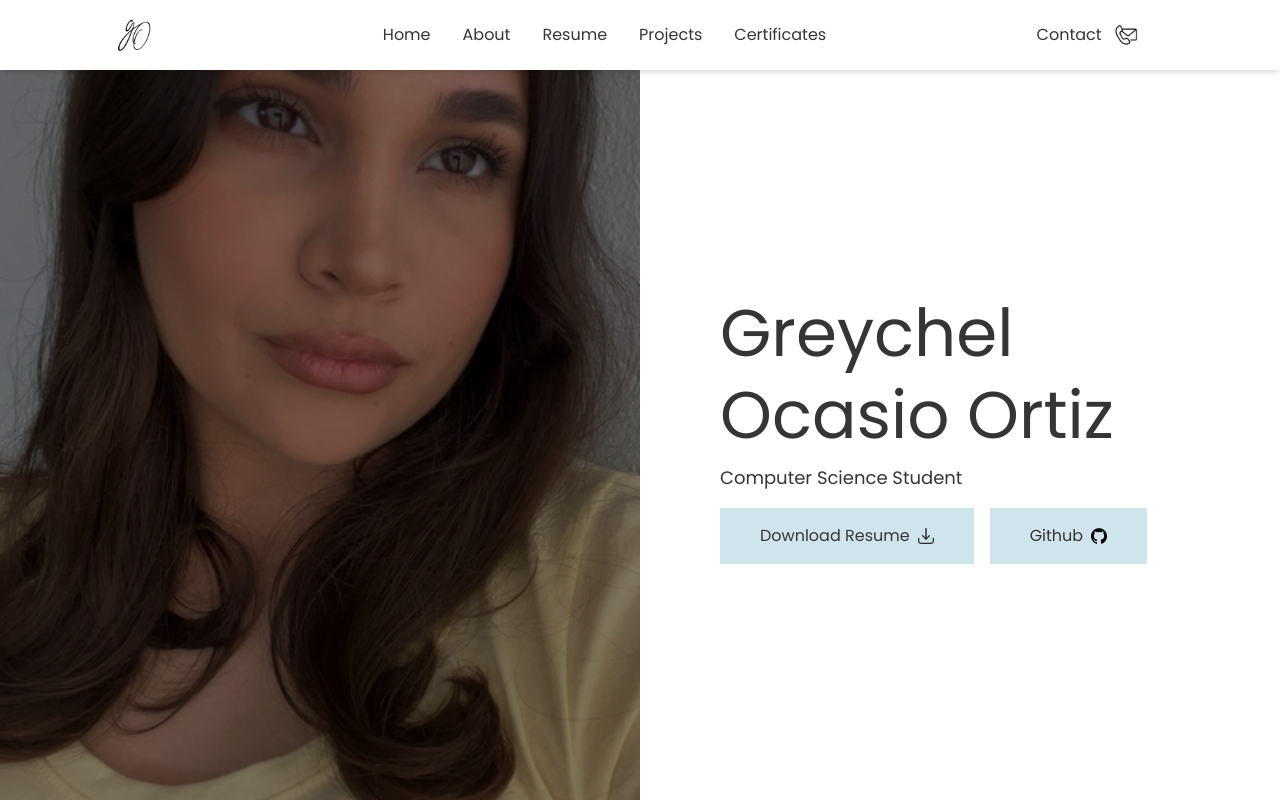
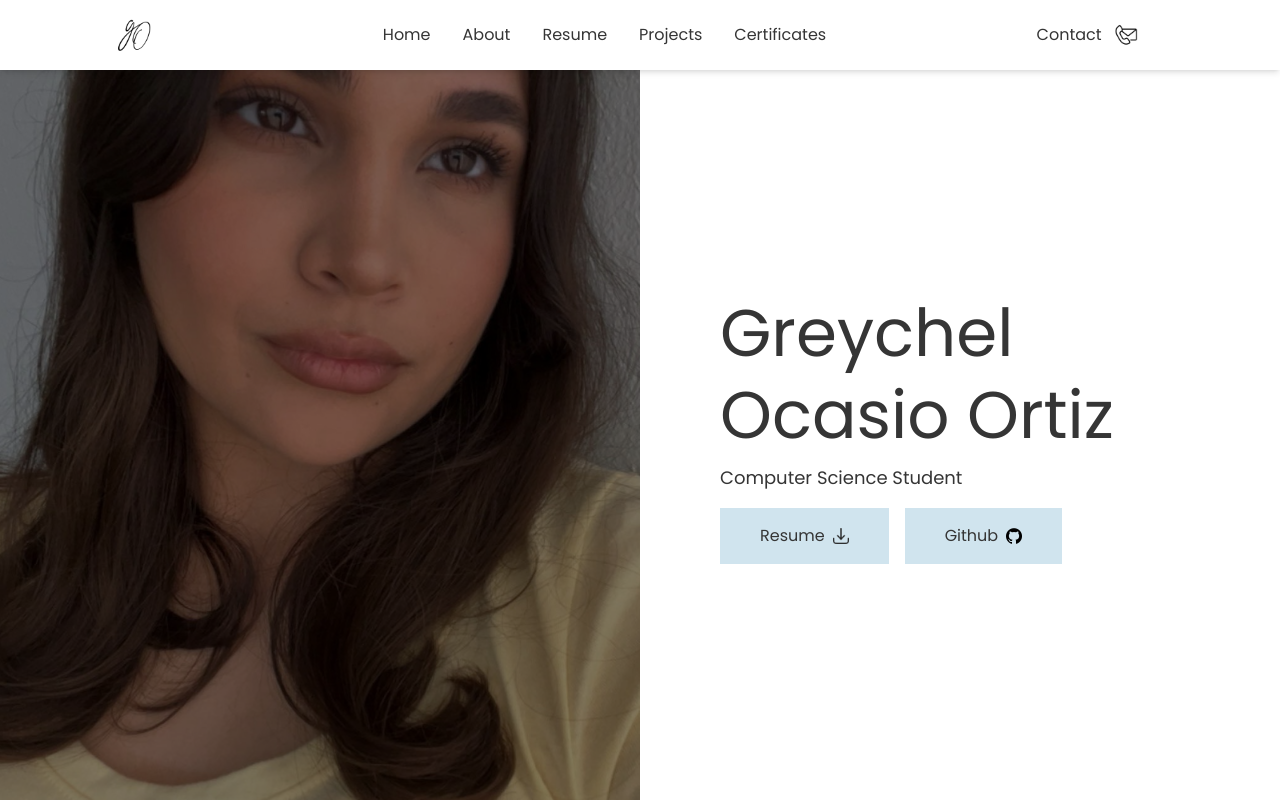
Before and after one commit to gr3yys/gooo-portfolio, a Next.js app: page / in a window 1280 px wide. Shown: the top 800 px of the page. Built offline with nearby package versions, Linux system fonts and the light colour scheme.

Commit message:
Changed resume button text.

```diff
--- a/app/components/Header.jsx
+++ b/app/components/Header.jsx
@@ -7,15 +7,14 @@ const intro = {
     name: 'Greychel',
     last: 'Ocasio Ortiz',
     ocupation: 'Computer Science Student',
-    btn: 'Download Resume',
-    btnM: 'Resume',
+    btn: 'Resume',
     icon: assets.download_icon,
     alt: 'Download icon',
   },
 };
 
 const Header = () => {
-  const { name, last, ocupation, btn, btnM, icon, alt } = intro.items;
+  const { name, last, ocupation, btn, icon, alt } = intro.items;
 
   return (
     <div className="w-screen h-screen pt-16 flex flex-col md:flex-row relative overflow-hidden">
@@ -45,7 +44,7 @@ const Header = () => {
                 download
                 className="px-8 py-3  bg-[#d0e4ee] flex items-center gap-2 transition-transform duration-300 hover:-translate-y-1 hover:scale-105 hover:bg-[#A1BCC8] text-black"
               >
-                {btnM}
+                {btn}
                 <Image src={icon} alt={alt} className="w-4" />
               </a>
               <a href="https://github.com/gr3yys" target="_blank"
```
